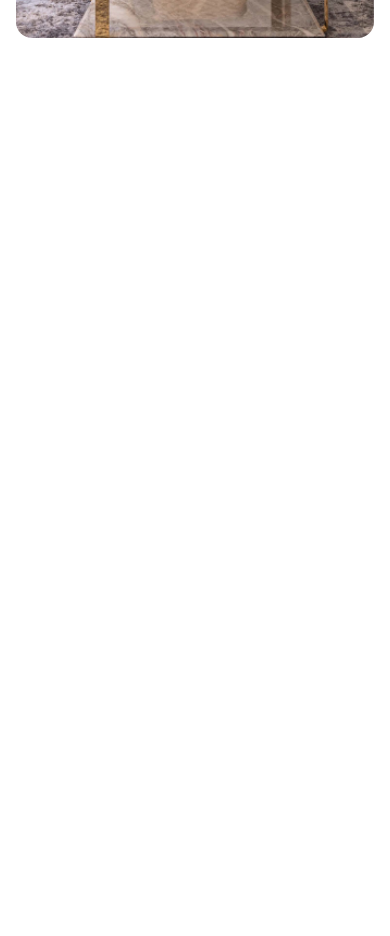
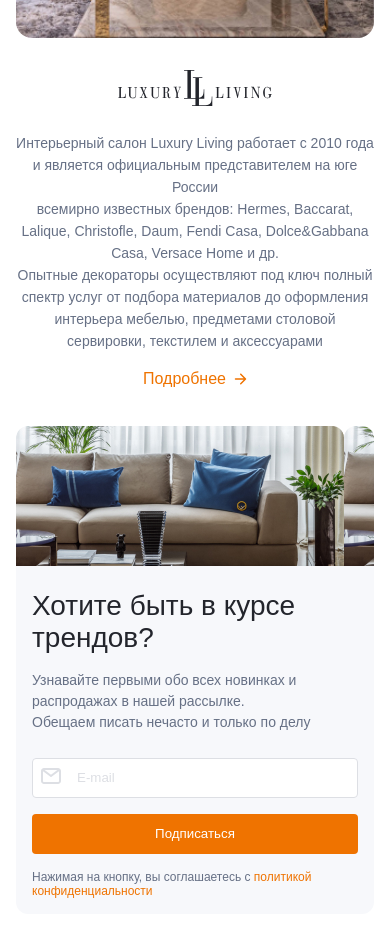
Before and after one commit to Ilya1995/luxury, a React (Create React App) app: page / in a window 390 px wide. Shown: the part 368-1304 px from the top of the page. Before the commit the page ends 844 px from the top, so only its background shows below. Built offline with nearby package versions, Linux system fonts and the light colour scheme.

Commit message:
адаптив для подписки

```diff
--- a/src/components/Subscription/Subscription.tsx
+++ b/src/components/Subscription/Subscription.tsx
@@ -1,13 +1,16 @@
 import { FC } from 'react';
+
+import { textForMobile, textForDesc } from './constants';
 
 import './styles.scss';
 
-type PropsType = {};
+type PropsType = {
+  isMobile: boolean;
+};
 
-const text =
-  'Узнавайте первыми обо всех новинках и распродажах \nв нашей рассылке. Обещаем писать нечасто и только по делу';
+export const Subscription: FC<PropsType> = ({ isMobile }) => {
+  const text = isMobile ? textForMobile : textForDesc;
 
-export const Subscription: FC<PropsType> = () => {
   return (
     <div className="subscription">
       <div className="subscription__content">
@@ -32,7 +35,7 @@
           </a>
         </div>
       </div>
-      <img alt="фон" src="./bg-sub.jpg" />
+      <div className="subscription__bg" />
     </div>
   );
 };
--- /dev/null
+++ b/src/components/Subscription/constants.ts
@@ -0,0 +1,5 @@
+export const textForDesc =
+  'Узнавайте первыми обо всех новинках и распродажах \nв нашей рассылке. Обещаем писать нечасто и только по делу';
+
+export const textForMobile =
+  'Узнавайте первыми обо всех новинках и распродажах в нашей рассылке.\nОбещаем писать нечасто и только по делу';
--- a/src/components/Subscription/styles.scss
+++ b/src/components/Subscription/styles.scss
@@ -8,14 +8,41 @@
   border-radius: 0.75rem;
   overflow: hidden;
 
+  @media (max-width: 768px) {
+    flex-direction: column-reverse;
+    margin: 2.375rem 1rem;
+  }
+
+  &__bg {
+    background-image: url('../../../public/bg-sub.jpg');
+    width: 26rem;
+    height: 31.25rem;
+
+    @media (max-width: 768px) {
+      width: 100%;
+      background-image: url('../../../public/bg-sub-mobile.jpg');
+      height: 8.75rem;
+    }
+  }
+
   &__header {
     color: var(--grey-800);
     font-size: 2.5rem;
     line-height: 3.25rem;
+
+    @media (max-width: 768px) {
+      font-size: 1.75rem;
+      line-height: 2rem;
+    }
   }
 
   &__content {
     margin: 0 5.125rem;
+
+    @media (max-width: 768px) {
+      margin: 1.5rem 0 1rem;
+      padding: 0 1rem;
+    }
   }
 
   &__text {
@@ -25,6 +52,13 @@
     color: var(--grey-600);
     line-height: 1.625rem;
     white-space: pre-line;
+
+    @media (max-width: 768px) {
+      margin-top: 1rem;
+      margin-bottom: 1.5rem;
+      font-size: 0.875rem;
+      line-height: 1.325rem;
+    }
   }
 
   &__controls {
@@ -32,8 +66,18 @@
     align-items: center;
     margin: 2rem 0 1rem;
 
+    @media (max-width: 768px) {
+      flex-direction: column;
+      margin: 0 0 1rem;
+    }
+
     &-email {
       margin-right: 1.5rem;
+
+      @media (max-width: 768px) {
+        margin-right: 0;
+        margin-bottom: 1rem;
+      }
     }
   }
 
--- a/src/pages/Home/Home.tsx
+++ b/src/pages/Home/Home.tsx
@@ -51,8 +51,8 @@
           </Animate>
         </div>
       </div>
-      {/* <div className="home-page__business-inf business-inf">
-        <img alt="Лого" src="./logo-visit.svg" />
+      <div className="home-page__business-inf business-inf">
+        <img className="business-inf__logo" alt="Лого" src="./logo-visit.svg" />
         <div className="business-inf__text">{text}</div>
         <div className="business-inf__more">
           <div>Подробнее</div>
@@ -64,8 +64,8 @@
         </div>
       </div>
       <BrandsCarousel />
-      <Subscription />
-      <FAQ />
+      <Subscription isMobile={isMobile} />
+      {/* <FAQ />
       <Footer /> */}
     </div>
   );
--- a/src/pages/Home/styles.scss
+++ b/src/pages/Home/styles.scss
@@ -26,8 +26,13 @@
     flex-direction: column;
     justify-content: center;
     align-items: center;
-    width: 70%;
+    width: 75%;
     margin: 4.5rem auto;
+
+    @media (max-width: 768px) {
+      width: auto;
+      margin: 2rem 1rem;
+    }
   }
 
   .bg {
@@ -39,7 +44,7 @@
 
     @media (max-width: 768px) {
       margin: 1rem;
-      height: 390px;
+      height: 24.375rem;
       background-position: center;
       background-image: url('../../../public/bg-home-mobile.jpg');
     }
@@ -51,8 +56,6 @@
 }
 
 .business-inf {
-  padding: 0.5rem;
-
   &__text {
     color: var(--grey-600);
     margin-top: 1.625rem;
@@ -61,6 +64,12 @@
     line-height: 1.5rem;
     text-align: center;
     white-space: pre-line;
+
+    @media (max-width: 768px) {
+      line-height: 1.375rem;
+      font-size: 0.875rem;
+      margin-bottom: 1.125rem;
+    }
   }
 
   &__more {
@@ -75,4 +84,10 @@
       margin-left: 0.5rem;
     }
   }
+
+  &__logo {
+    @media (max-width: 768px) {
+      height: 2.25rem;
+    }
+  }
 }
--- a/src/styles/common.scss
+++ b/src/styles/common.scss
@@ -58,6 +58,10 @@
   display: inline-block;
   border: none;
   cursor: pointer;
+
+  @media (max-width: 768px) {
+    width: 100%;
+  }
 }
 
 .line {
@@ -78,6 +82,11 @@
   transition: all 0.4s ease-in-out;
   caret-color: var(--grey-600);
   color: var(--grey-800);
+  box-sizing: border-box;
+
+  @media (max-width: 768px) {
+    width: 100%;
+  }
 }
 
 ::placeholder {
```
Also changed, not shown: public/bg-sub-mobile.jpg (added).
